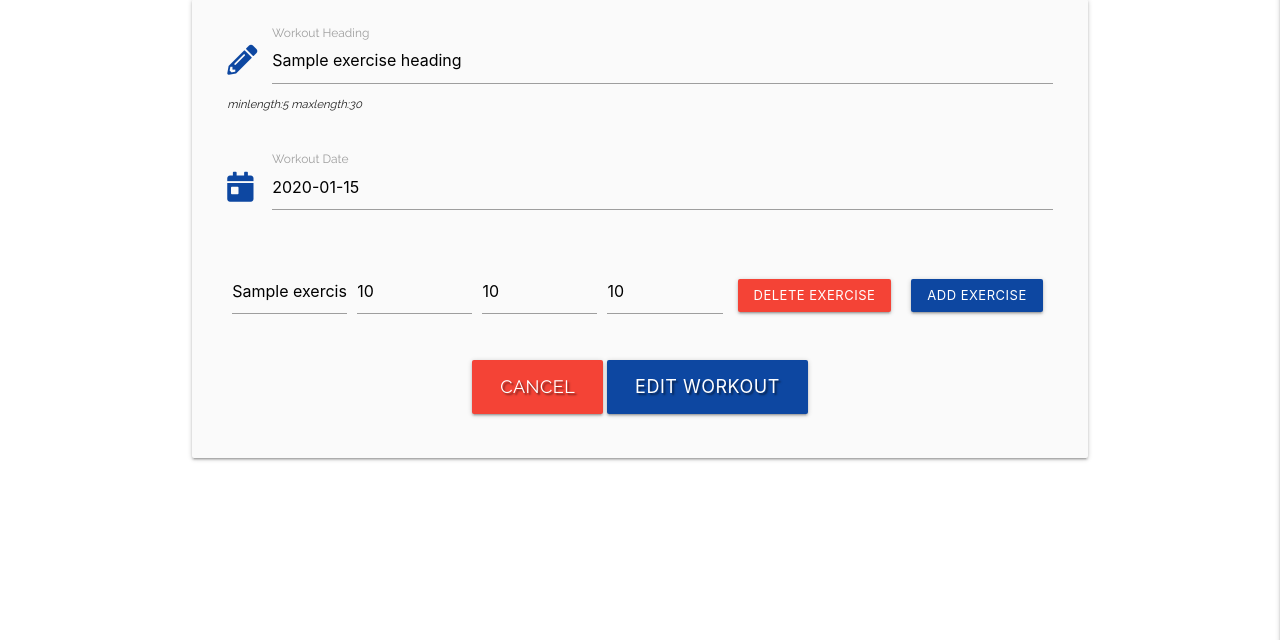
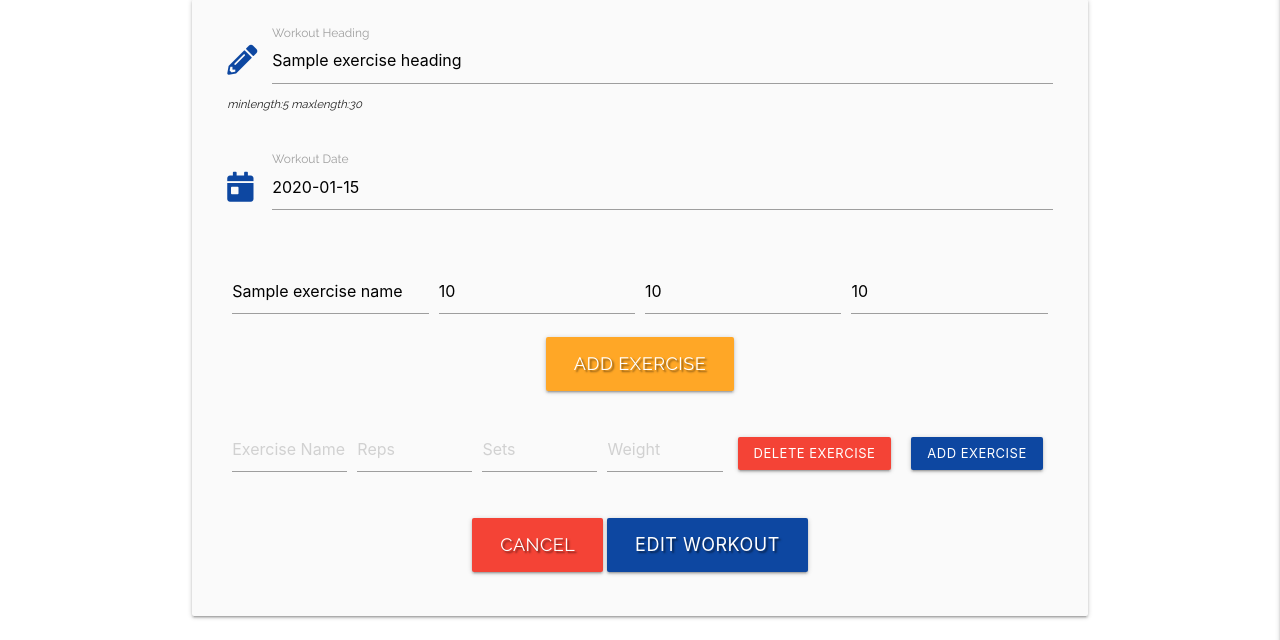
Before and after one commit to kylelawrencedev/gym-records-crud, a Flask app: template templates/edit_workout.html in a window 1280 px wide. Shown: the part 160-800 px from the top of the page. Run offline with Flask 2, Linux system fonts and the light colour scheme; the template is opened without the code that fills it: most values are stand-ins (such as "Sample title", 1, 10 or a date in 2020); some libraries are stand-ins or nearby versions.

Commit message:
Add table for users to add new exercises

```diff
--- a/templates/edit_workout.html
+++ b/templates/edit_workout.html
@@ -30,40 +30,74 @@
                 </div>
             </div>
             <!--Workout name, sets, reps and weight-->
-            <table id="exerciseRow">
+            <table class="responsive-table centered">
                 <tr>
-                    <td id="col0">
+                    <td>
                         {% for ex_name in workout.exercise_name %}
                         <input id="exercise_name" name="exercise_name" type="text" class="validate" minlength="5"
                             maxlength="30" placeholder="Exercise Name" value="{{ ex_name }}" required>
                         {% endfor %}
                     </td>
-                    <td id="col1">
+                    <td>
                         {% for ex_reps in workout.exercise_reps %}
                         <input id="exercise_reps" name="exercise_reps" type="number" class="validate" min="1"
                             placeholder="Reps" value="{{ ex_reps }}" required>
                         {% endfor %}
                     </td>
-                    <td id="col2">
+                    <td>
                         {% for ex_sets in workout.exercise_sets %}
                         <input id="exercise_sets" name="exercise_sets" type="number" class="validate" min="1"
                             placeholder="Sets" value="{{ ex_sets }}" required>
                         {% endfor %}
                     </td>
-                    <td id="col3">
+                    <td>
                         {% for ex_weight in workout.exercise_weight %}
                         <input id="exercise_weight" name="exercise_weight" type="number" class="validate" min="1"
                             placeholder="Weight" value="{{ ex_weight }}" required>
                         {% endfor %}
                     </td>
-                    <td id="col4">
-                        <input type="button" class="btn-small red" value="Delete Exercise" onclick="deleteRow()">
-                    </td>
-                    <td id="col5">
-                        <input type="button" class="btn-small blue darken-4" value="Add Exercise" onclick="addRow()">
-                    </td>
                 </tr>
             </table>
+            <div class="row">
+                <div class="col s12 center-align">
+                    <a type="button" class="btn-large orange lighten-1 text-shadow" onclick="addExercise()">
+                        Add Exercise
+                    </a>
+                </div>
+            </div>
+            <!--Hidden Until Add Exercise clicked-->
+            <div id="table">
+            <table id="exerciseRow" class="responsive-table centered">
+                <tbody>
+                    <tr>
+                        <td id="col0">
+                            <input id="exercise_name1" name="exercise_name" type="text" class="validate" minlength="5"
+                                maxlength="30" placeholder="Exercise Name" >
+                        </td>
+                        <td id="col1">
+                            <input id="exercise_reps1" name="exercise_reps" type="number" class="validate" min="1"
+                                placeholder="Reps" >
+                        </td>
+                        <td id="col2">
+                            <input id="exercise_sets1" name="exercise_sets" type="number" class="validate " min="1"
+                                placeholder="Sets" >
+                        </td>
+                        <td id="col3">
+                            <input id="exercise_weight1" name="exercise_weight" type="number" class="validate" min="1"
+                                placeholder="Weight" >
+                        </td>
+                        <td id="col4">
+                            <input type="button" class="btn-small red" value="Delete Exercise" onclick="deleteRow()">
+                        </td>
+                        <td id="col5">
+                            <input type="button" class="btn-small blue darken-4" value="Add Exercise"
+                                onclick="addRow()">
+                        </td>
+
+                    </tr>
+                </tbody>
+            </table>
+        </div>
             <br>
             <!--Submit Button-->
             <div class="row">
```
